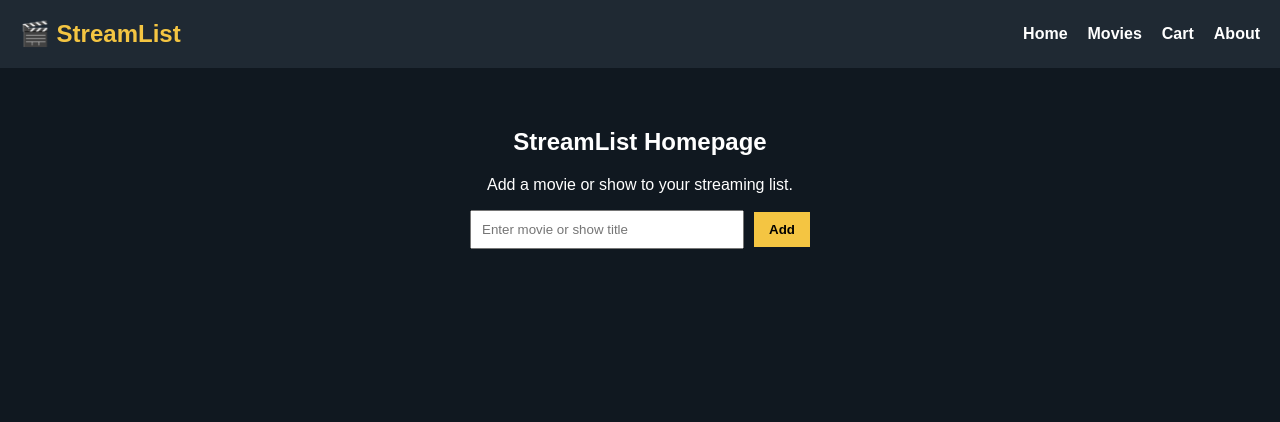
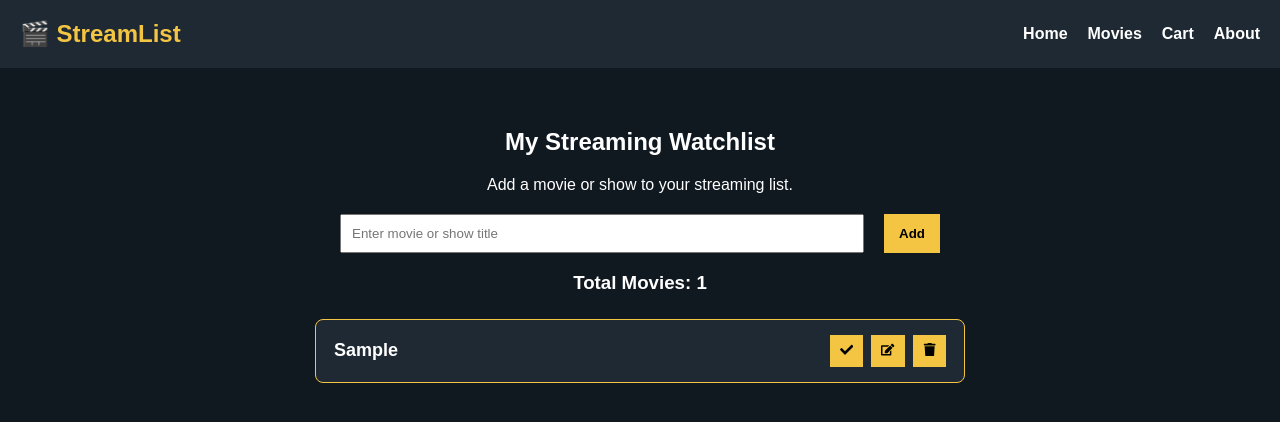
Before and after one commit to TielK68/streamlist, a React (Create React App) app: page / in a window 1280 px wide. Both pictures are taken after typing "Sample" into the empty fields and a click on the button "Add". Shown: the top 422 px of the page. Built offline with nearby package versions, Linux system fonts and the light colour scheme.

Commit message:
Week 2 StreamList updates

```diff
--- a/package.json
+++ b/package.json
@@ -9,6 +9,7 @@
     "@testing-library/user-event": "^13.5.0",
     "react": "^19.2.6",
     "react-dom": "^19.2.6",
+    "react-icons": "^5.6.0",
     "react-router-dom": "^7.16.0",
     "react-scripts": "5.0.1",
     "web-vitals": "^2.1.4"
--- a/src/App.css
+++ b/src/App.css
@@ -51,3 +51,50 @@ button {
 button:hover {
   background-color: #ffd966;
 }
+
+.movie-form {
+  display: flex;
+  justify-content: center;
+  gap: 10px;
+  margin-top: 20px;
+}
+
+.movie-form input {
+  width: 60%;
+  max-width: 500px;
+}
+
+.movie-list {
+  margin: 25px auto;
+  max-width: 650px;
+}
+
+.movie-item {
+  background-color: #1f2933;
+  border: 1px solid #f4c542;
+  border-radius: 8px;
+  padding: 15px 18px;
+  margin-bottom: 12px;
+  display: flex;
+  justify-content: space-between;
+  align-items: center;
+}
+
+.movie-actions {
+  display: flex;
+  gap: 8px;
+}
+
+.movie-actions button {
+  padding: 8px 10px;
+}
+
+.completed {
+  text-decoration: line-through;
+  opacity: 0.6;
+}
+
+.movie-item span {
+  font-size: 18px;
+  font-weight: bold;
+}
--- a/src/pages/StreamList.js
+++ b/src/pages/StreamList.js
@@ -1,21 +1,55 @@
 import React, { useState } from "react";
+import { FaEdit, FaTrash, FaCheck } from "react-icons/fa";
 
 function StreamList() {
   const [movie, setMovie] = useState("");
+  const [movies, setMovies] = useState([]);
+  const [editIndex, setEditIndex] = useState(null);
 
   const handleSubmit = (e) => {
     e.preventDefault();
-    console.log("Movie Added:", movie);
+
+    if (movie.trim() === "") return;
+
+    if (editIndex !== null) {
+      const updatedMovies = movies.map((item, index) =>
+        index === editIndex ? { ...item, title: movie } : item
+      );
+
+      setMovies(updatedMovies);
+      setEditIndex(null);
+    } else {
+      setMovies([...movies, { title: movie, completed: false }]);
+    }
+
     setMovie("");
+  };
+
+  const handleEdit = (index) => {
+    setMovie(movies[index].title);
+    setEditIndex(index);
+  };
+
+  const handleDelete = (index) => {
+    const updatedMovies = movies.filter((_, i) => i !== index);
+    setMovies(updatedMovies);
+  };
+
+  const handleComplete = (index) => {
+    const updatedMovies = movies.map((item, i) =>
+      i === index ? { ...item, completed: !item.completed } : item
+    );
+
+    setMovies(updatedMovies);
   };
 
   return (
     <div className="page">
-      <h2>StreamList Homepage</h2>
+      <h2>My Streaming Watchlist</h2>
 
       <p>Add a movie or show to your streaming list.</p>
 
-      <form onSubmit={handleSubmit}>
+      <form onSubmit={handleSubmit} className="movie-form">
         <input
           type="text"
           placeholder="Enter movie or show title"
@@ -23,8 +57,36 @@ function StreamList() {
           onChange={(e) => setMovie(e.target.value)}
         />
 
-        <button type="submit">Add</button>
+        <button type="submit">
+          {editIndex !== null ? "Update" : "Add"}
+        </button>
       </form>
+
+      <h3>Total Movies: {movies.length}</h3>
+
+      <div className="movie-list">
+        {movies.map((item, index) => (
+          <div key={index} className="movie-item">
+            <span className={item.completed ? "completed" : ""}>
+              {item.title}
+            </span>
+
+            <div className="movie-actions">
+              <button onClick={() => handleComplete(index)}>
+                <FaCheck />
+              </button>
+
+              <button onClick={() => handleEdit(index)}>
+                <FaEdit />
+              </button>
+
+              <button onClick={() => handleDelete(index)}>
+                <FaTrash />
+              </button>
+            </div>
+          </div>
+        ))}
+      </div>
     </div>
   );
 }
```
Also changed, not shown: 1 other file (tests, documents, lock files or other folders).
